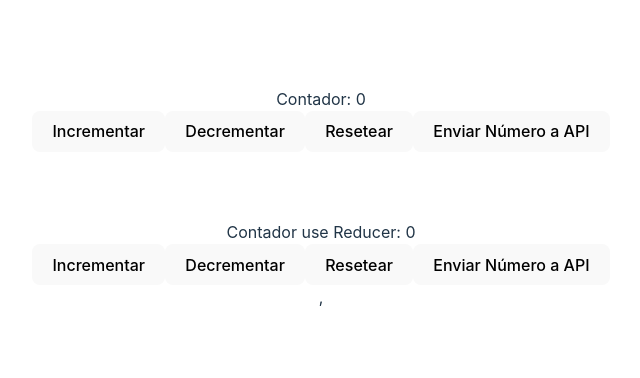
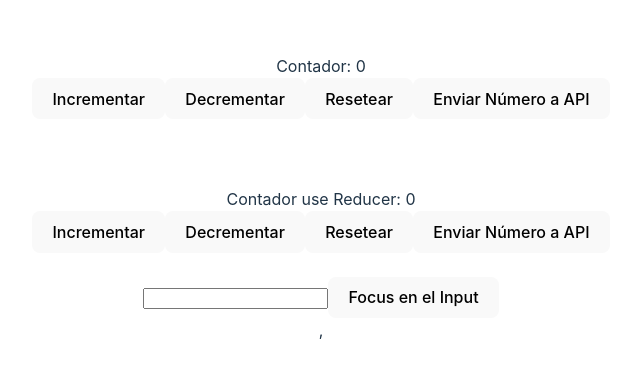
Before and after one commit to jlcarrascof/React-Lectures, a React (Vite) app in the folder react-hooks/: page / in a window 1280 px wide. Shown: the part 202-580 px from the top of the page, without its empty margins (319-959 px from the left). Built offline with nearby package versions, Linux system fonts and the light colour scheme.

Commit message:
Add DemoUseRef component to App.jsx to rendering

```diff
--- a/react-hooks/src/App.jsx
+++ b/react-hooks/src/App.jsx
@@ -1,6 +1,7 @@
 import './App.css'
 import Counter from './components/Counter'
 import CounterUseReducer from './components/CounterUseReducer'
+import DemoUseRef from './components/DemoUseRef'
 import Post from './components/Post'
 
 function App() {
@@ -10,6 +11,8 @@ function App() {
     <Post />
     <br />
     <CounterUseReducer />
+    <br />
+    <DemoUseRef />
   </>
 }
 
```
